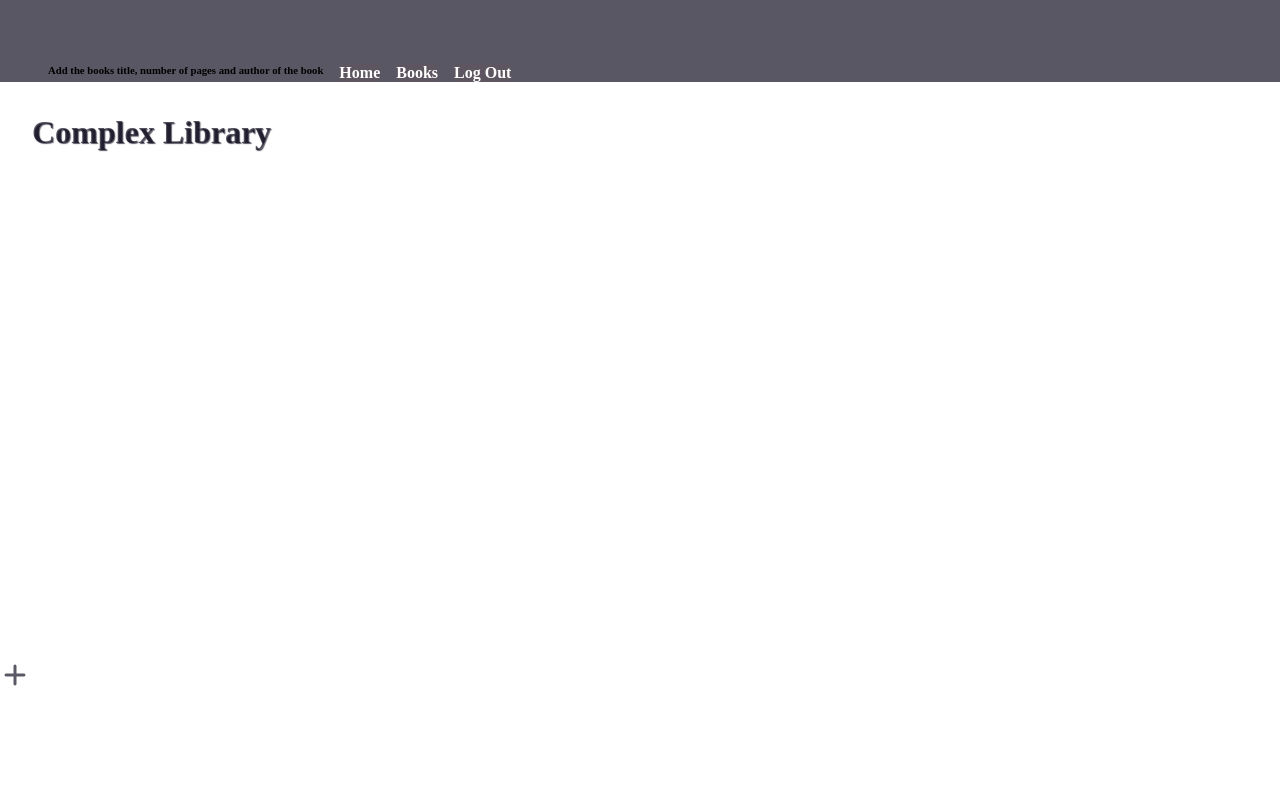
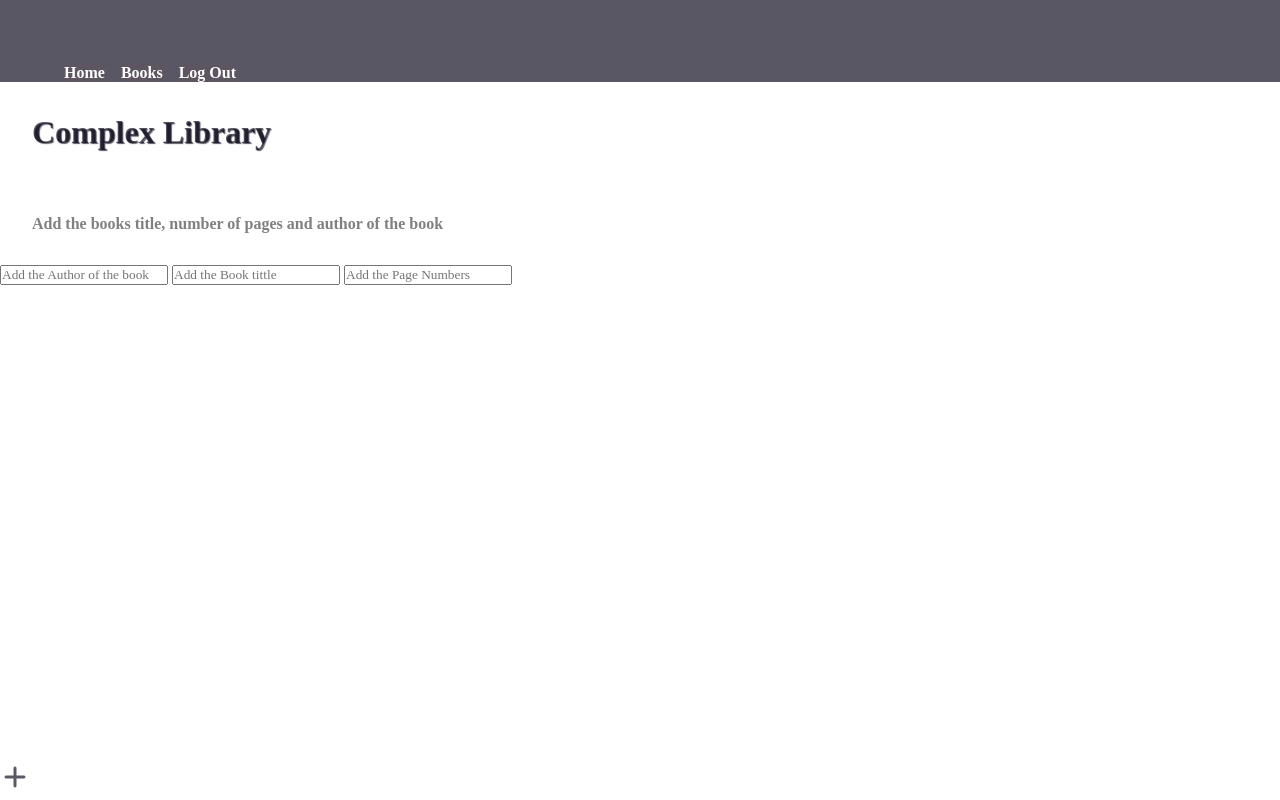
Before and after one commit to lauryn06/Odin-js-library, a plain HTML site: page addBooks.html in a window 1280 px wide. Drawn offline with Linux system fonts and the light colour scheme.

Commit message:
added addbooks inpu when button is clicked

```diff
--- a/addBooks.html
+++ b/addBooks.html
@@ -10,20 +10,28 @@
 <body>
 
     <nav class="top">
-<h6 class="addingBooks"></h6>
+
        <a href="index.html" class="home">Home</a>
         <button type="button" class="books">Books</button>
 
         <a href="log.html">Log Out</a>
     </nav>
              <h1 class="library_title tit">Complex Library</h1>
+             <h6 class="addingBooks"></h6>
+             <form action="/" method="post">
+                <input type="text" placeholder="Add the Author of the book">
+                <input type="text" placeholder="Add the Book tittle">
+                <input type="text" placeholder="Add the Page Numbers">
+             </form>
     <i class="fa fa-plus" aria-hidden="true" ></i>
 
     <script>
      const  add=document.querySelector(".addingBooks");
 
      add.textContent="Add the books title, number of pages and author of the book";
-     add.style.color="black";
+     add.style.color="grey";
+     add.style.padding="2rem";
+     add.style.fontSize="1rem";
     </script>
 </body>
 </html>
```
